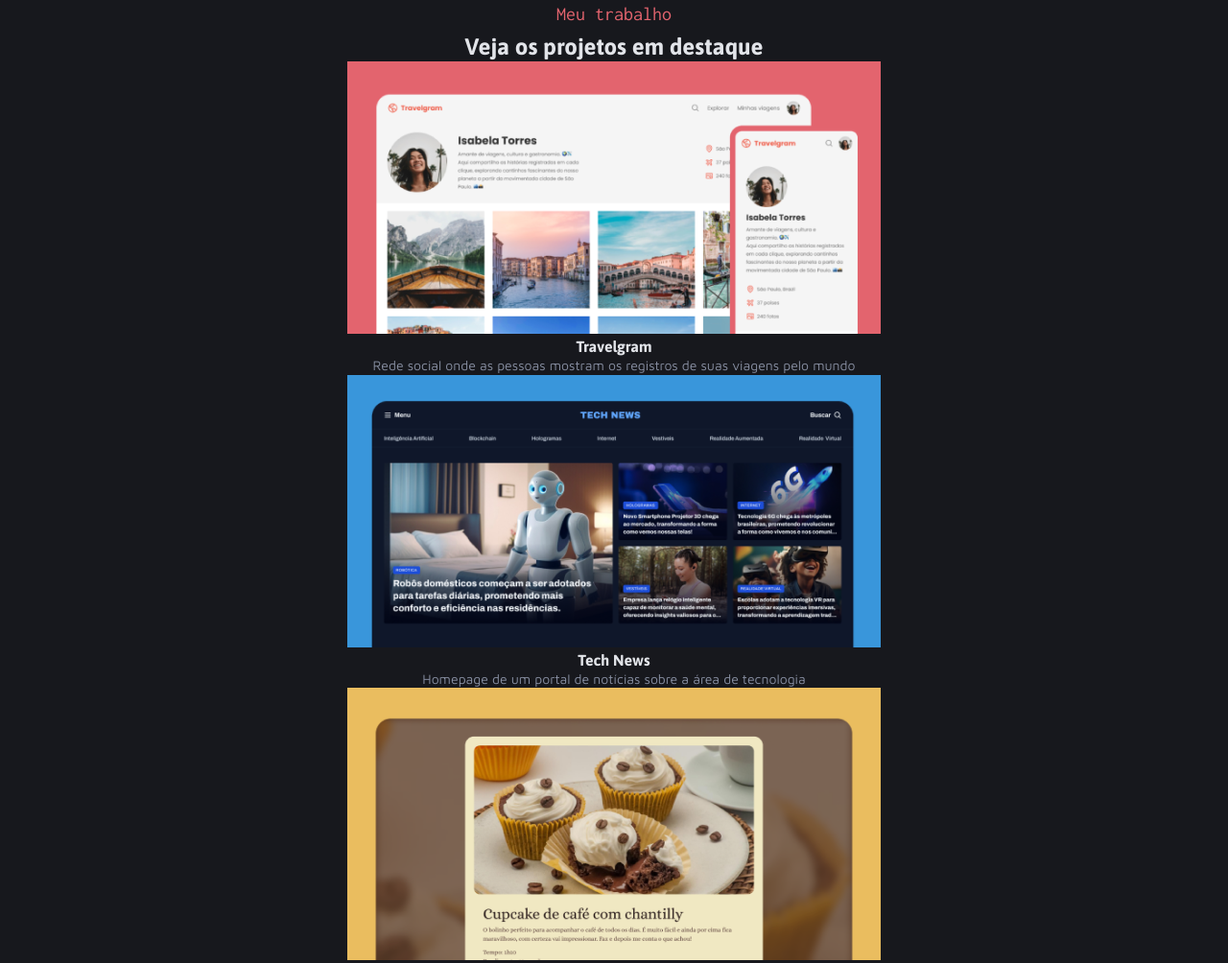
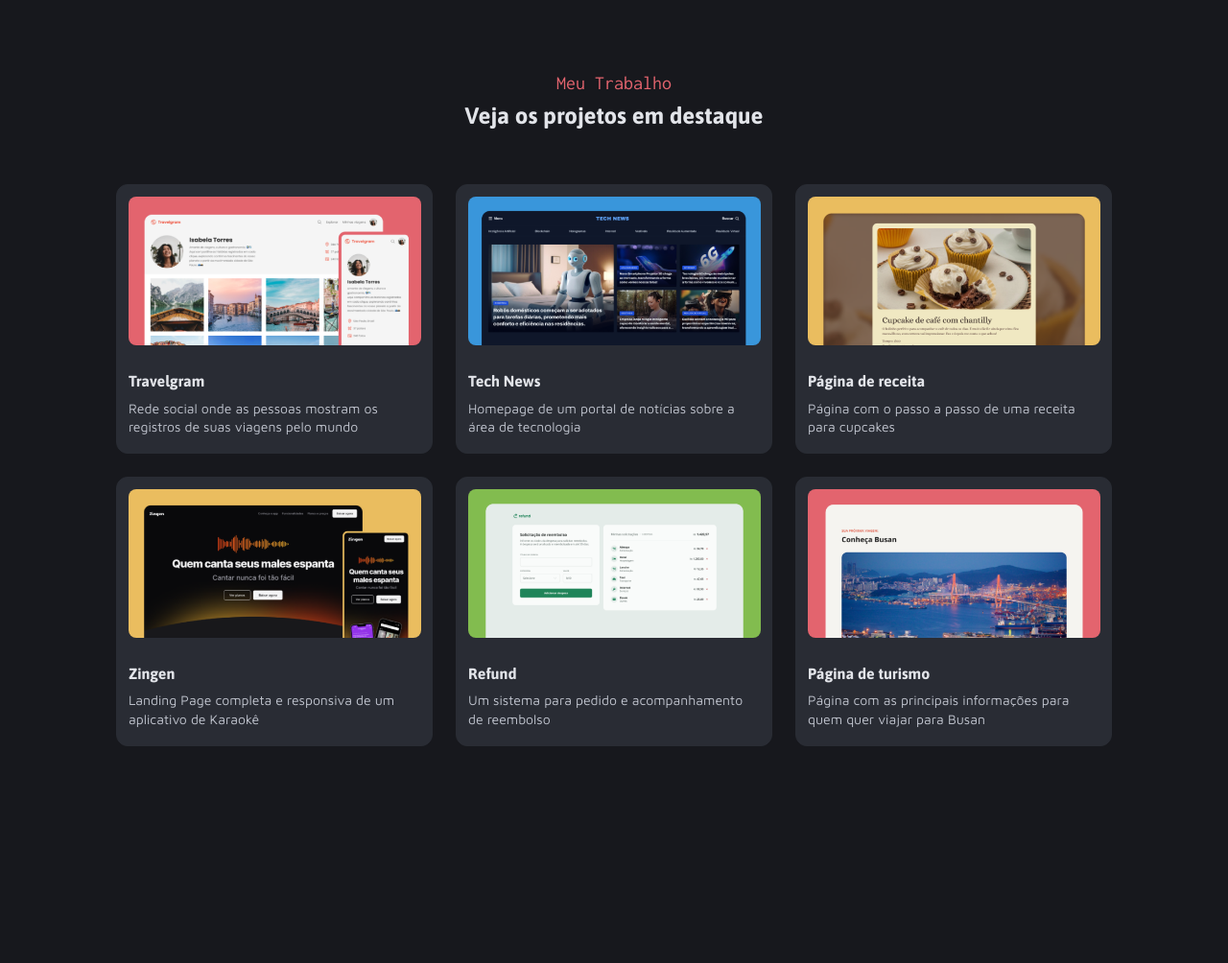
Before and after one commit to BrunoGustavo92/portifolio-dev, a plain HTML site: page index.html in a window 1280 px wide. Shown: the part 747-1751 px from the top of the page at 96% size. After the commit the page ends 1669 px from the top, so only its background shows below. Drawn offline with Linux system fonts and the light colour scheme.

Commit message:
finalizando section project

```diff
--- a/index.html
+++ b/index.html
@@ -49,36 +49,36 @@
     <img id="caret-double-down" src="./assets/icons/CaretDoubleDown.svg" alt="Icone duas setas">
   </main>
 
-  <section id="projects">
-    <h2 class="red-color">Meu trabalho</h2>
+  <section id="project">
+    <h2 class="red-color">Meu Trabalho</h2>
     <h3>Veja os projetos em destaque</h3>
-    <div class="works">
+    <div id="works">
       <div class="card">
-        <img src="./assets/images/Thumbnail_Project-01.png" alt="Travelgram">
+        <img src="./assets/images/thumbnail_project-01.png" alt="Travelgram">
         <h4>Travelgram</h4>
         <p>Rede social onde as pessoas mostram os registros de suas viagens pelo mundo</p>
       </div>
-      <div class="card"></div>
-        <img src="./assets/images/Thumbnail_Project-02.png" alt="Tech News">
+      <div class="card">
+        <img src="./assets/images/thumbnail_project-02.png" alt="Tech News">
         <h4>Tech News</h4>
         <p>Homepage de um portal de notícias sobre a área de tecnologia</p>
       </div>
-      <div class="card"></div>
-        <img src="./assets/images/Thumbnail_Project-03.png" alt="Página de receita">
+      <div class="card">
+        <img src="./assets/images/thumbnail_project-03.png" alt="Página de receita">
         <h4>Página de receita</h4>
         <p>Página com o passo a passo de uma receita para cupcakes</p>
       </div>
-      <div class="card"></div>
-        <img src="./assets/images/Thumbnail_Project-04.png" alt="Zingen">
+      <div class="card">
+        <img src="./assets/images/thumbnail_project-04.png" alt="Zingen">
         <h4>Zingen</h4>
         <p>Landing Page completa e responsiva de um aplicativo de Karaokê</p>
       </div>
-      <div class="card"></div>
-        <img src="./assets/images/Thumbnail_Project-05.png" alt="Refund">
+      <div class="card">
+        <img src="./assets/images/thumbnail_project-05.png" alt="Refund">
         <h4>Refund</h4>
-        <p>Um sistema para pedido e acompanhamento de reembolso</p>
+        <p>Um sistema para pedido e acompanhamento de reembolso </p>
       </div>
-      <div class="card"></div>
+      <div class="card">
         <img src="./assets/images/Thumbnail_Project-06.png" alt="Página de turismo">
         <h4>Página de turismo</h4>
         <p>Página com as principais informações para quem quer viajar para Busan</p>
--- a/styles/index.css
+++ b/styles/index.css
@@ -1,3 +1,4 @@
 @import url(global.css);
+@import url(utility.css);
 @import url(main.css);
-@import url(utility.css);
+@import url(section.css);
--- /dev/null
+++ b/styles/section.css
@@ -0,0 +1,34 @@
+#project {
+  padding: 72px 24px 144px 24px;
+  #works {
+    padding-top: 56px;
+    margin-inline: auto;
+    max-width: 1040px;
+    display: flex;
+    flex-wrap: wrap;
+    justify-content: center;
+    gap: 24px;
+    .card {
+      text-align: left;
+      background-color: var(--color-gray-300);
+      padding: 12px 12px 17px 12px;
+      border-radius: 12px;
+      max-width: 330px;
+      border: 1.5px solid var(--color-gray-300);
+      &:hover {
+        border: 1.5px solid var(--color-gray-400);
+        cursor: pointer;
+      }
+      img {
+        max-width: 304.5px;
+        border-radius: 8px;
+      }
+      h4 {
+        padding-block: 24px 8px;
+      }
+      p {
+        color: var(--color-gray-500);
+      }
+    }
+  }
+}
```
